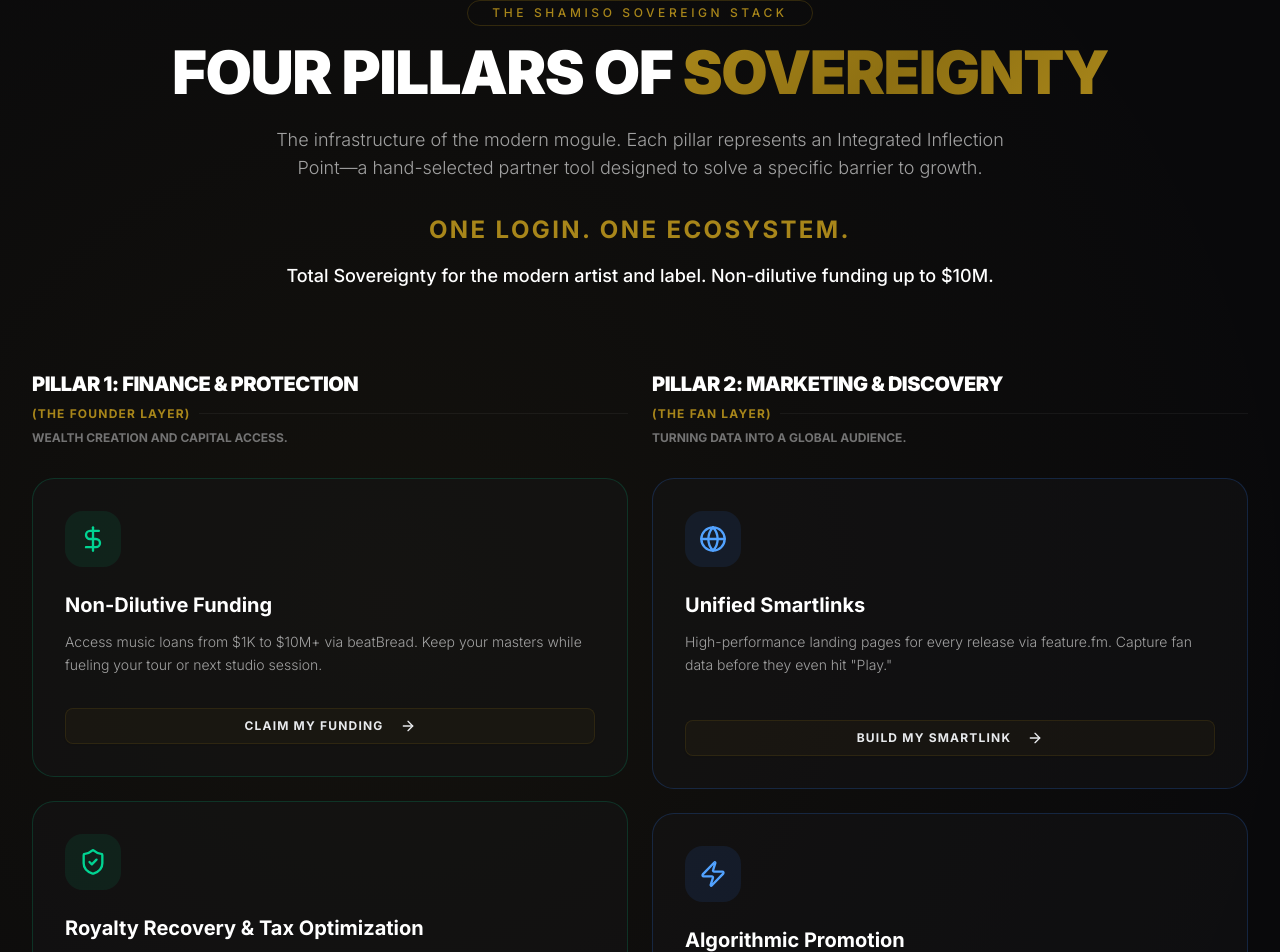
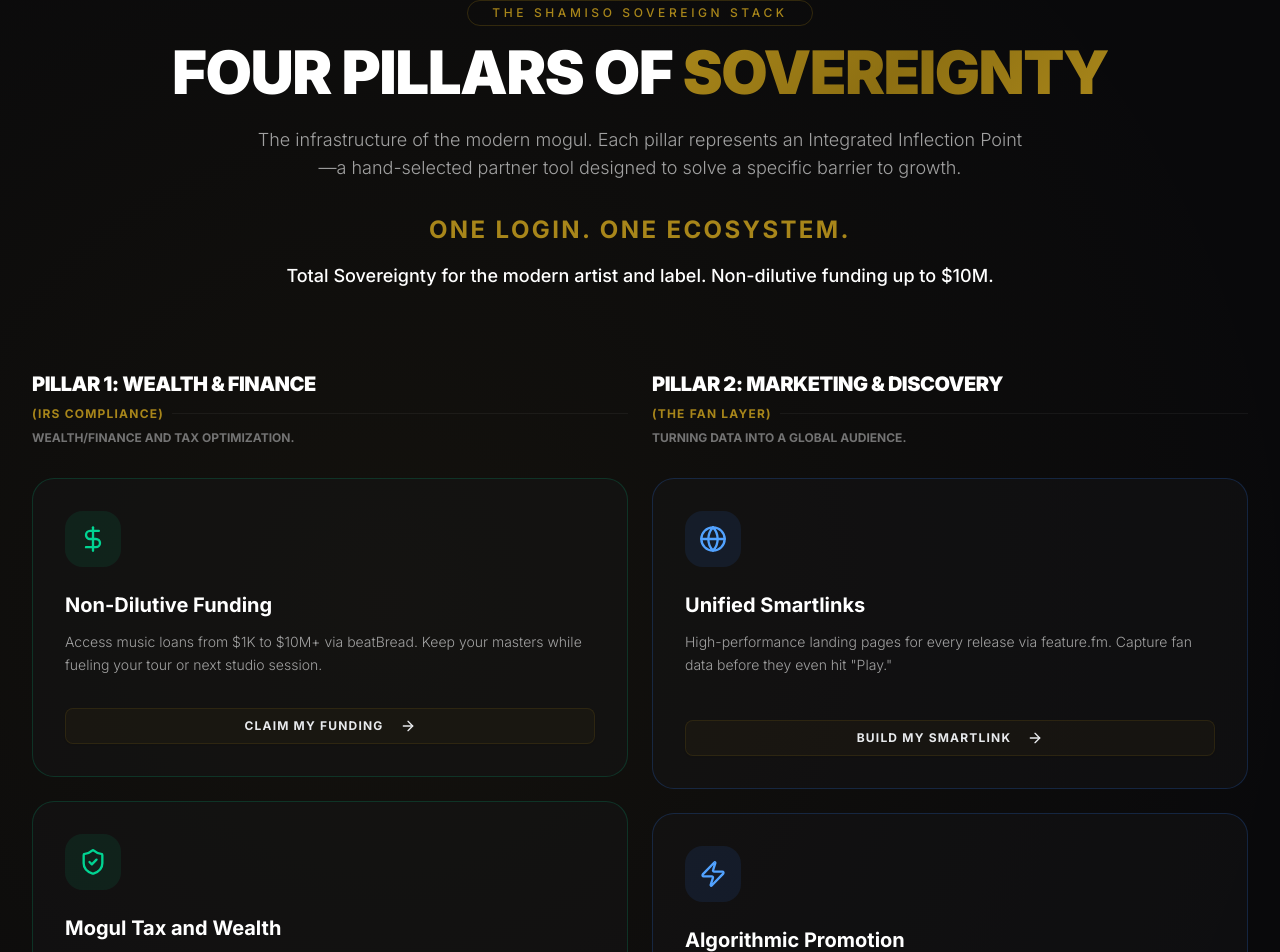
Before and after one commit to kudanmedia/shamiso-v3, a Next.js app: page / in a window 1280 px wide. Shown: the part 1797-2749 px from the top of the page. Built offline with nearby package versions, Linux system fonts and the light colour scheme; no server answers.

Commit message:
Spelling

```diff
--- a/src/app/dashboard/page.tsx
+++ b/src/app/dashboard/page.tsx
@@ -94,8 +94,8 @@ const partners: Partner[] = [
     },
 
     {
-        name: "Mogul Wealth & Finance",
-        category: "Marketing",
+        name: "Mogul Tax and Wealth",
+        category: "Wealth/Finance",
         description: "Automated financial optimization and wealth management for music creators.",
         href: "/services/mogul",
         icon: Shield,
@@ -115,8 +115,8 @@ const partners: Partner[] = [
         icon: ExternalLink,
     },
     {
-        name: "Wealth/Finance",
-        category: "Distribution",
+        name: "IRS Tax Compliance",
+        category: "Wealth/Finance",
         description: "Claim your 0% withholding rate under Article 12 and keep 30% more of your royalties.",
         href: "/dashboard/tax",
         icon: Shield,
--- a/src/components/FinalCommitment.tsx
+++ b/src/components/FinalCommitment.tsx
@@ -11,8 +11,8 @@ export function FinalCommitment() {
             <div className="absolute top-1/2 left-1/2 -translate-x-1/2 -translate-y-1/2 h-[600px] w-[800px] rounded-full bg-shamiso-gold/10 blur-[120px] opacity-50" />
 
             <div className="relative mx-auto max-w-7xl px-4 sm:px-6 lg:px-8 text-center">
-                <h2 className="text-4xl md:text-6xl font-black text-white uppercase tracking-tight mb-6">
-                    The Infrastructure of the <span className="gradient-text">Modern Mogule.</span>
+                <h2 className="text-4xl md:text-6xl font-black text-white uppercase tracking-tighter leading-none mb-4">
+                    The Modern <span className="text-shamiso-gold-bright">Mogul</span> Era.
                 </h2>
 
                 <p className="text-xl text-neutral-400 max-w-2xl mx-auto mb-12 font-light leading-relaxed">
--- a/src/components/PowerStack.tsx
+++ b/src/components/PowerStack.tsx
@@ -97,7 +97,7 @@ const powerCards = [
         gradient: "from-amber-500/20 to-amber-900/5",
         iconColor: "text-emerald-400",
         borderColor: "hover:border-emerald-500/40",
-        features: ["Tax Optimization", "Wealth Management", "Creator Specialists"]
+        features: ["IRS Compliance", "Tax Optimization", "Wealth Management"]
     },
     {
         icon: MapPin,
--- a/src/components/PromoteMusic.tsx
+++ b/src/components/PromoteMusic.tsx
@@ -20,9 +20,9 @@ import {
 const pillars = [
     {
         id: "finance",
-        title: "Pillar 1: Finance & Protection",
-        subtitle: "(The Founder Layer)",
-        focus: "Wealth creation and capital access.",
+        title: "Pillar 1: Wealth & Finance",
+        subtitle: "(IRS Compliance)",
+        focus: "Wealth/Finance and Tax Optimization.",
         items: [
             {
                 name: "Non-Dilutive Funding",
@@ -35,7 +35,7 @@ const pillars = [
                 borderColor: "border-emerald-500/20"
             },
             {
-                name: "Royalty Recovery & Tax Optimization",
+                name: "Mogul Tax and Wealth",
                 description: "Use Mogul to find missing global revenue and automate your 30% US tax recapture.",
                 cta: "Audit My Royalties",
                 href: "/services/mogul",
@@ -150,7 +150,7 @@ export function PromoteMusic() {
                         Four Pillars of <span className="gradient-text">Sovereignty</span>
                     </h2>
                     <p className="mx-auto max-w-3xl text-lg text-neutral-400 font-light">
-                        The infrastructure of the modern mogule. Each pillar represents an Integrated Inflection Point—a hand-selected partner tool designed to solve a specific barrier to growth.
+                        The infrastructure of the modern mogul. Each pillar represents an Integrated Inflection Point—a hand-selected partner tool designed to solve a specific barrier to growth.
                     </p>
                     <div className="mt-8 flex flex-col items-center gap-4">
                         <p className="text-2xl font-bold text-shamiso-gold-bright uppercase tracking-widest">One Login. One Ecosystem.</p>
--- a/src/components/SovereignCorridorTable.tsx
+++ b/src/components/SovereignCorridorTable.tsx
@@ -69,7 +69,7 @@ const comparisonData = [
         highlight: false
     },
     {
-        feature: "Wealth Mgmt",
+        feature: "Wealth Management",
         icon: TrendingUp,
         smd: "Automated. Full CFO-level tracking, tax-optimization, and wealth building.",
         mogul: "Audit-Only. Consolidates royalty sources to find 'black box' money.",
```
